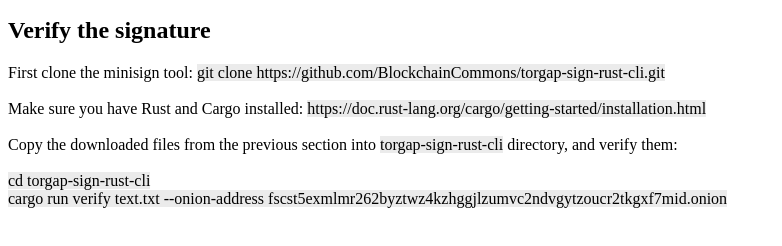
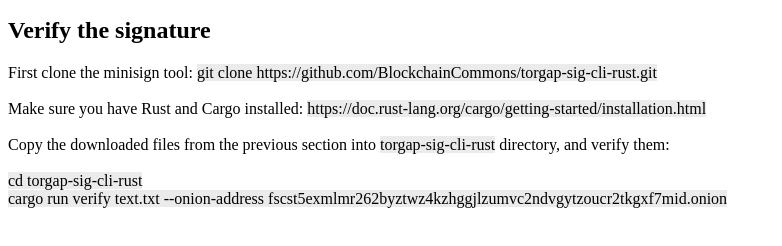
Before and after one commit to gorazdko/demo-server, a plain HTML site: page public/index.html in a window 1280 px wide. Shown: the part 184-430 px from the top of the page, without its empty margins (0-782 px from the left). Drawn offline with Linux system fonts and the light colour scheme.

Commit message:
renaming git repo

```diff
--- a/public/index.html
+++ b/public/index.html
@@ -18,10 +18,10 @@
     <li>Finally, you can verify the signature with the onion address</div>
 </ul>
     <h2>Verify the signature</h1>
-    <div>First clone the minisign tool: <span class="div-1">    git clone https://github.com/BlockchainCommons/torgap-sign-rust-cli.git</span><br><br>
+    <div>First clone the minisign tool: <span class="div-1">    git clone https://github.com/BlockchainCommons/torgap-sig-cli-rust.git</span><br><br>
          Make sure you have Rust and Cargo installed: <span class="div-1">https://doc.rust-lang.org/cargo/getting-started/installation.html</span><br><br>
-         Copy the downloaded files from the previous section into <span class="div-1">torgap-sign-rust-cli</span> directory, and verify them: <br><br>
-         <span class="div-1">cd torgap-sign-rust-cli<br>
+         Copy the downloaded files from the previous section into <span class="div-1">torgap-sig-cli-rust</span> directory, and verify them: <br><br>
+         <span class="div-1">cd torgap-sig-cli-rust<br>
          cargo run verify text.txt --onion-address fscst5exmlmr262byztwz4kzhggjlzumvc2ndvgytzoucr2tkgxf7mid.onion</span> <br>
     </div>
   </body>
```
